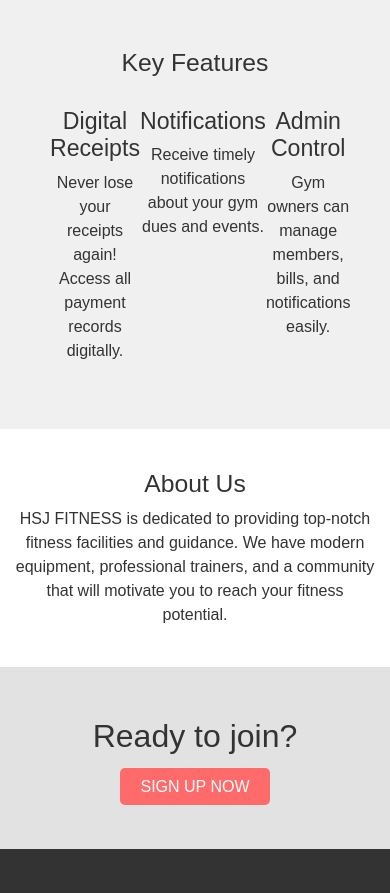
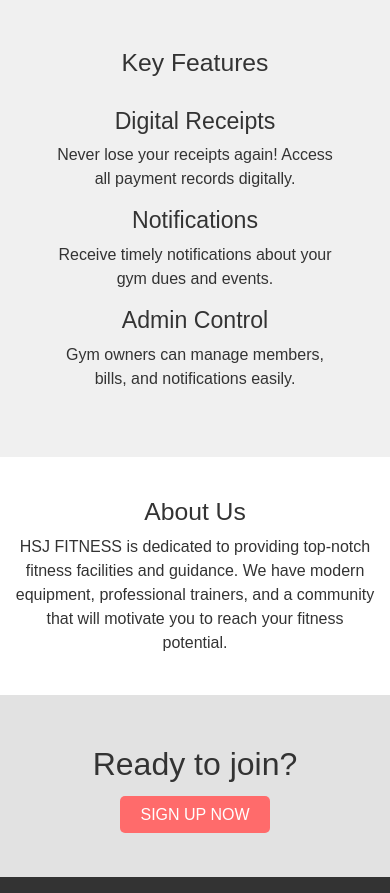
Before and after one commit to Sagarpatil8421/Gym_Management_Project, a React (Create React App) app: page / in a window 390 px wide. Shown: the part 902-1795 px from the top of the page. Built offline with nearby package versions, Linux system fonts and the light colour scheme; no server answers.

Commit message:
Responsive Landing Page design

```diff
--- a/src/components/pages/LandingPage.css
+++ b/src/components/pages/LandingPage.css
@@ -181,3 +181,10 @@ footer {
     font-size: 32px;
     margin-bottom: 20px;
   }
+
+@media (max-width:768px){
+  .feature-list{
+    flex-direction:column;
+    align-items: center;
+  }
+}
```
Also changed, not shown: src/components/pages/NavBar.css (line endings or trailing spaces).
